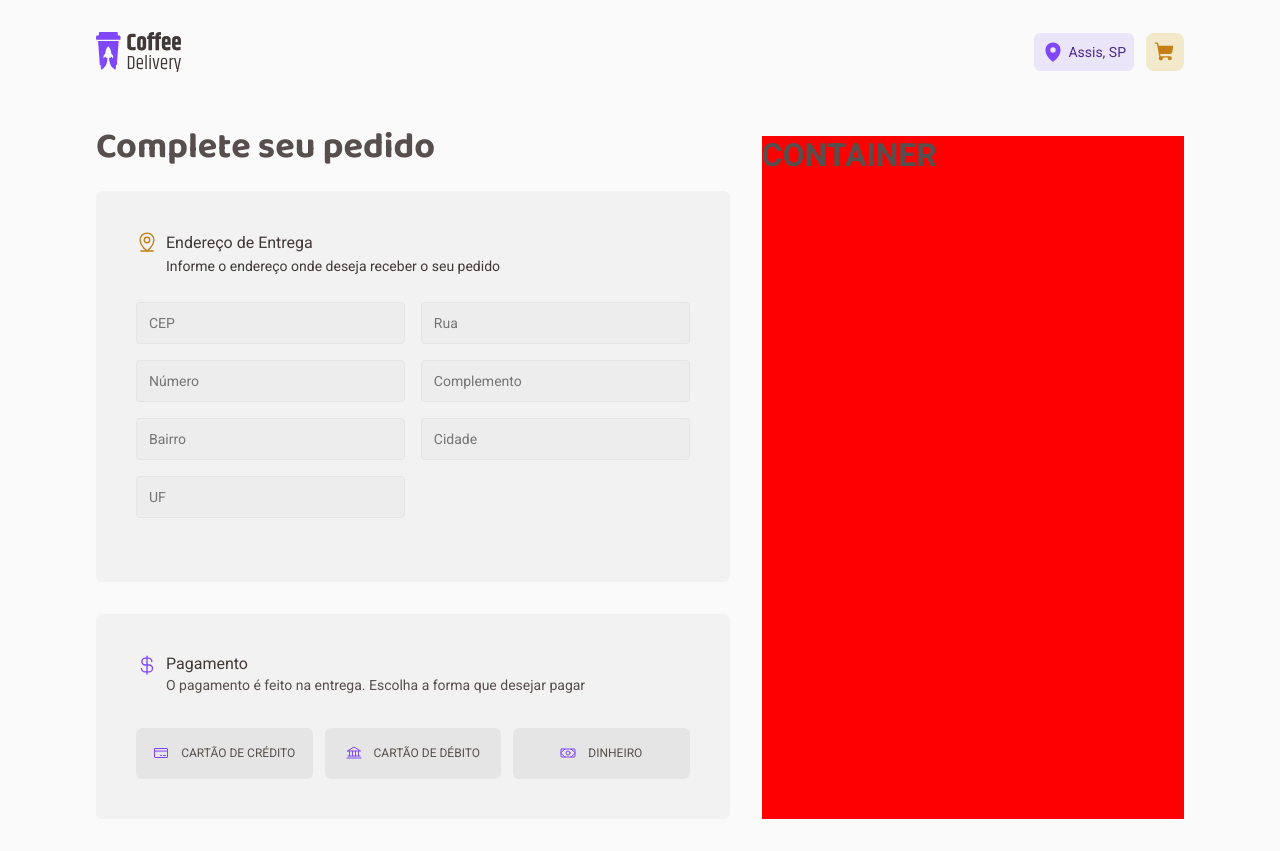
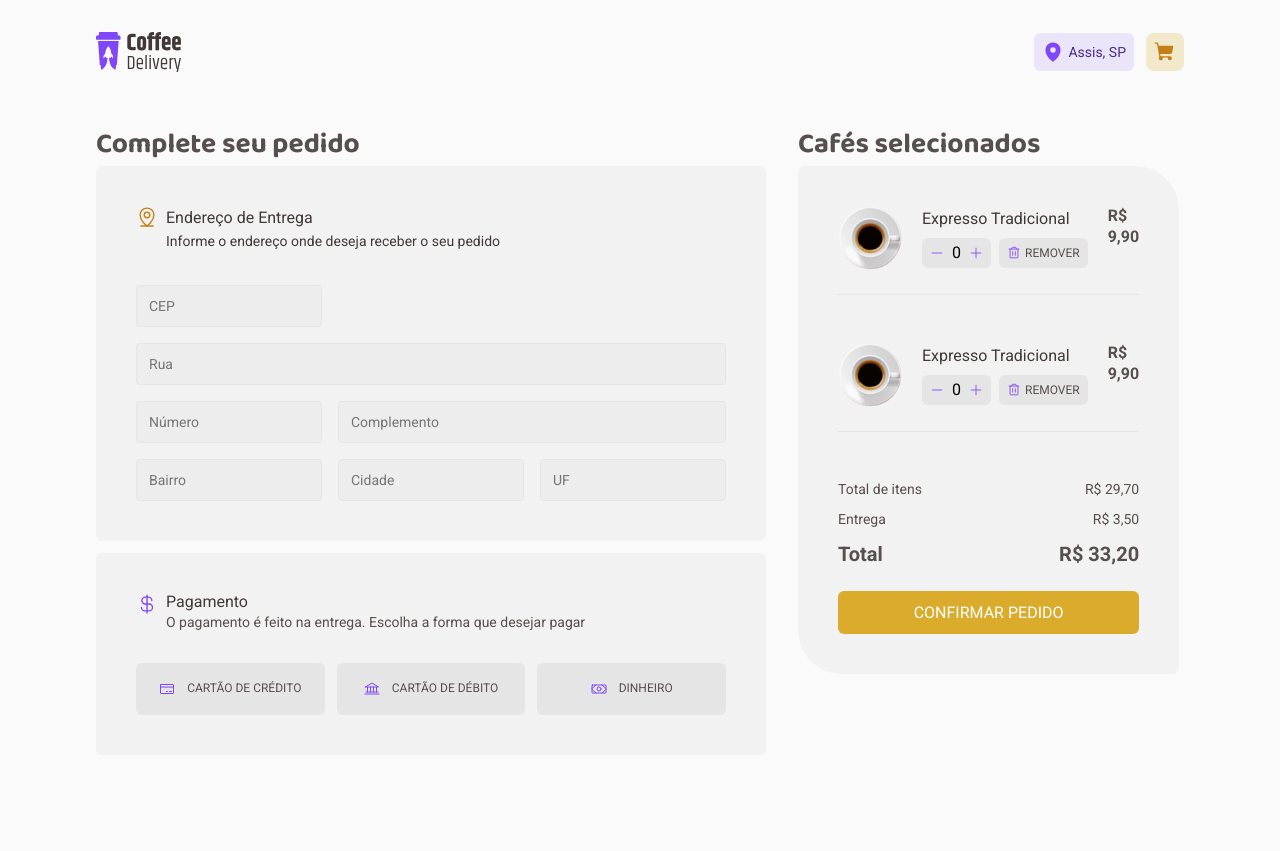
Before and after one commit to JoaoPedroVicentin/coffee-delivery, a React (Vite) app: page /checkout in a window 1280 px wide. After the commit the page ends 800 px from the top, so only its background shows below. Built offline with nearby package versions, Linux system fonts and the light colour scheme.

Commit message:
Page Checkout Finalizada

```diff
--- a/src/components/Header/index.tsx
+++ b/src/components/Header/index.tsx
@@ -11,7 +11,7 @@ export function Header() {
                     <MapPin weight="fill" color='#8047f8' size={22}/>
                     <p>Assis, SP</p>
                 </Location>
-                <Cart>
+                <Cart href="/checkout">
                     <ShoppingCart weight="fill" size={22}/>
                 </Cart>
             </Action>
--- a/src/pages/Checkout/components/Address/index.tsx
+++ b/src/pages/Checkout/components/Address/index.tsx
@@ -4,8 +4,6 @@ import { AddressContainer, FormBody, FormContainer, FormHeader, FormTitle } from
 export function Address() {
     return(
         <AddressContainer>
-            <h1>Complete seu pedido</h1>
-
             <FormContainer>
                 <FormHeader>
                     <MapPinLine size={22}/>
@@ -16,13 +14,13 @@ export function Address() {
                 </FormHeader>
 
                 <FormBody>
-                    <input placeholder="CEP"/>
-                    <input placeholder="Rua"/>
-                    <input placeholder="Número"/>
-                    <input placeholder="Complemento"/>
-                    <input placeholder="Bairro"/>
-                    <input placeholder="Cidade"/>
-                    <input placeholder="UF"/>
+                    <input id="CEP" placeholder="CEP"/>
+                    <input id="Rua" placeholder="Rua"/>
+                    <input id="Numero" placeholder="Número"/>
+                    <input id="Complemento" placeholder="Complemento"/>
+                    <input id="Bairro" placeholder="Bairro"/>
+                    <input id="Cidade" placeholder="Cidade"/>
+                    <input id="UF" placeholder="UF"/>
                 </FormBody>
             </FormContainer>
         </AddressContainer>
--- a/src/pages/Checkout/components/Address/styled.ts
+++ b/src/pages/Checkout/components/Address/styled.ts
@@ -10,9 +10,11 @@ export const AddressContainer = styled.div`
 
 export const FormContainer = styled.div`
    background: ${props => props.theme['baseCard']};
-   margin: 2rem 0;
    border-radius: 6px;
    padding: 2.5rem;
+   display: flex;
+   flex-direction: column;
+   gap: 2rem;
 `
 
 export const FormHeader = styled.div`
@@ -41,9 +43,12 @@ export const FormTitle = styled.div`
 
 export const FormBody = styled.form`
     display: grid;
-    grid-template-columns: 1fr 1fr;
+    grid-template-columns: 1fr 1fr 1fr;
+    grid-template-areas: "cep . ."
+                         "rua rua rua"
+                         "numero complemento complemento"
+                         "bairro cidade uf";
     gap: 1rem;
-    padding: 1.5rem 0;
 
     input{
         background: ${props => props.theme['baseInput']};
@@ -57,4 +62,25 @@ export const FormBody = styled.form`
             color: ${props => props.theme['baseText']};
         }
     }
+    #CEP{
+        grid-area: cep;
+    }
+    #Rua{
+        grid-area: rua;
+    }
+    #Numero{
+        grid-area: numero;
+    }
+    #Complemento{
+        grid-area: complemento;
+    }
+    #Bairro{
+        grid-area: bairro;
+    }
+    #Cidade{
+        grid-area: cidade;
+    }
+    #UF{
+        grid-area: uf;
+    }
 `
--- a/src/pages/Checkout/components/Payment/styled.ts
+++ b/src/pages/Checkout/components/Payment/styled.ts
@@ -19,7 +19,9 @@ export const PaymentHeader = styled.div`
 export const PaymentTitle = styled.div`
     font-family: 'Roboto';
     font-style: normal;
-    line-height: 130%;
+    display: flex;
+    flex-direction: column;
+    gap: 0.125rem;
 
     h1{
         font-size: 1rem;
--- /dev/null
+++ b/src/pages/Checkout/components/Purchase/Products/index.tsx
@@ -0,0 +1,24 @@
+import { Minus, Plus, Trash } from "phosphor-react";
+import { ProductContainer ,InfosProduct, ValuesProduct, CounterProduct, ButtonCountProduct, DeleteProduct } from "./styled";
+
+export function Product(){
+    return(
+        <ProductContainer>
+            <img src="src\assets\coffees\Expresso.svg"/>
+            <InfosProduct>
+                <p>Expresso Tradicional</p>
+                <div>
+                    <CounterProduct>
+                        <ButtonCountProduct><Minus size={14}/></ButtonCountProduct>
+                            <span>0</span>
+                        <ButtonCountProduct><Plus size={14}/></ButtonCountProduct>
+                    </CounterProduct>
+                    <DeleteProduct>
+                        <Trash color="#8047F8" size={14}/> REMOVER
+                    </DeleteProduct>
+                </div>
+            </InfosProduct>
+            <ValuesProduct>R$ 9,90</ValuesProduct>
+        </ProductContainer>
+    )
+}
--- /dev/null
+++ b/src/pages/Checkout/components/Purchase/Products/styled.ts
@@ -0,0 +1,93 @@
+import styled from "styled-components";
+
+export const ProductContainer = styled.div`
+    display: flex;
+    gap: 1.25rem;
+    width: 100%;
+    img{
+        width: 4rem;
+    }
+
+    padding-bottom: 1.5rem;
+    margin-bottom: 1.5rem;
+    border-bottom: 1px solid #E6E5E5;
+`
+
+export const InfosProduct = styled.div`
+    display: flex;
+    justify-content: center;
+    flex-direction: column;
+    gap: 0.5rem;
+    font-family: 'Roboto';
+    font-style: normal;
+    font-weight: 400;
+    font-size: 1rem;
+    line-height: 130%;
+    color: ${props => props.theme['baseSubtitle']};
+
+    div{
+        display: flex;
+        gap: 0.5rem;
+    }
+`
+
+export const ValuesProduct = styled.div`
+    display: flex;
+    justify-content: flex-end;
+    width: 100%;
+    font-family: 'Roboto';
+    font-style: normal;
+    font-weight: 700;
+    font-size: 16px;
+    line-height: 130%;
+    color: ${props => props.theme['baseText']};
+`
+
+export const CounterProduct = styled.button`
+        border-radius: 6px;
+        display: flex;
+        align-items: center;
+        justify-content: center;
+        background: ${props => props.theme['baseButton']};
+        padding: 0rem 0.5rem;
+        gap: 0.5rem;
+        border: none;
+    `
+
+export const ButtonCountProduct = styled.button`
+    padding: 0;
+    background: transparent;
+    border: none;
+    display: flex;
+    align-items: center;
+    justify-content: center;
+    color: ${props => props.theme['purple']};
+    cursor: pointer;
+
+    :focus{
+        box-shadow: 0 0 0 2px transparent;
+        color: ${props => props.theme['purpleDark']};
+    }
+`
+
+export const DeleteProduct = styled.button `
+    border-radius: 6px;
+    display: flex;
+    align-items: center;
+    justify-content: center;
+    background: ${props => props.theme['baseButton']};
+    color: ${props => props.theme['baseText']};
+    padding: 0.5rem;
+    gap: 0.25rem;
+    border: none;
+    font-size: 0.75rem;
+    cursor: pointer;
+
+    :hover{
+        background: ${props => props.theme['baseHover']};
+    }
+
+    :focus{
+        box-shadow: 0 0 0 2px transparent;
+    }
+`
--- a/src/pages/Checkout/components/Purchase/index.tsx
+++ b/src/pages/Checkout/components/Purchase/index.tsx
@@ -1,9 +1,26 @@
-import { PurchaseContainer } from "./styled";
+import { Product } from "./Products";
+import { ButtonPurchase, PurchaseContainer, ValueDescription, ValuePurchase} from "./styled";
 
 export function Purchase() {
     return(
         <PurchaseContainer>
-            <h1>CONTAINER</h1>
+            <Product/>
+            <Product/>
+            <ValuePurchase>
+                <ValueDescription>
+                    <p>Total de itens</p>
+                    <p>R$ 29,70</p>
+                </ValueDescription>
+                <ValueDescription>
+                    <p>Entrega</p>
+                    <p>R$ 3,50</p>
+                </ValueDescription>
+                <ValueDescription>
+                    <strong>Total</strong>
+                    <strong>R$ 33,20</strong>
+                </ValueDescription>
+            </ValuePurchase>
+            <ButtonPurchase>CONFIRMAR PEDIDO</ButtonPurchase>
         </PurchaseContainer>
     )
 }
--- a/src/pages/Checkout/components/Purchase/styled.ts
+++ b/src/pages/Checkout/components/Purchase/styled.ts
@@ -1,5 +1,58 @@
 import styled from "styled-components";
 
 export const PurchaseContainer = styled.div`
-    background-color: red;
+    background: ${props => props.theme['baseCard']};
+    border-radius: 6px 44px;
+    display: flex;
+    flex-direction: column;
+    align-items: center;
+    justify-content: center;
+    gap: 1.5rem;
+    padding: 2.5rem;
 `
+
+export const ValuePurchase = styled.div`
+    display: flex;
+    flex-direction: column;
+    width: 100%;
+    align-items: center;
+    justify-content: center;
+    gap: 0.75rem;
+`
+
+export const ValueDescription = styled.div`
+    width: 100%;
+    display: flex;
+    align-items: center;
+    justify-content: space-between;
+
+    p{
+        font-family: 'Roboto';
+        font-style: normal;
+        font-weight: 400;
+        font-size: 14px;
+        line-height: 130%;
+    }
+
+    strong{
+        font-family: 'Roboto';
+        font-style: normal;
+        font-weight: 700;
+        font-size: 20px;
+        line-height: 130%;
+    }
+`
+
+export const ButtonPurchase = styled.button`
+    background: ${props => props.theme['yellow']};
+    color: ${props => props.theme['white']};
+    width: 100%;
+    padding: 0.75rem 0.5rem;
+    border: none;
+    border-radius: 6px;
+    cursor: pointer;
+
+    :hover{
+        background: ${props => props.theme['yellowDark']};
+    }
+`
--- a/src/pages/Checkout/index.tsx
+++ b/src/pages/Checkout/index.tsx
@@ -1,17 +1,21 @@
 import { Address } from "./components/Address";
 import { Payment } from "./components/Payment";
 import { Purchase } from "./components/Purchase";
-import { CheckoutContainer } from "./styles";
+import { CheckoutContainer, FormColumn } from "./styles";
 
 
 export function Checkout() {
     return(
         <CheckoutContainer>
-            <div>
+            <FormColumn>
+                <h1>Complete seu pedido</h1>
                 <Address/>
                 <Payment/>
-            </div>
-            <Purchase/>
+            </FormColumn>
+            <FormColumn>
+                <h1>Cafés selecionados</h1>
+                <Purchase/>
+            </FormColumn>
         </CheckoutContainer>
     )
 }
--- a/src/pages/Checkout/styles.ts
+++ b/src/pages/Checkout/styles.ts
@@ -4,5 +4,17 @@ export const CheckoutContainer = styled.main`
     padding: 2rem 6rem;
     gap: 2rem;
     display: grid;
-    grid-template-columns: 1.2fr 0.8fr;
+    grid-template-columns: 1.25fr 0.75fr;
 `
+
+export const FormColumn = styled.div`
+    display: flex;
+    flex-direction: column;
+    gap: 0.75rem;
+
+    font-family: 'Baloo 2';
+    font-style: normal;
+    font-weight: 700;
+    font-size: 0.875rem;
+    line-height: 130%;
+`
```
